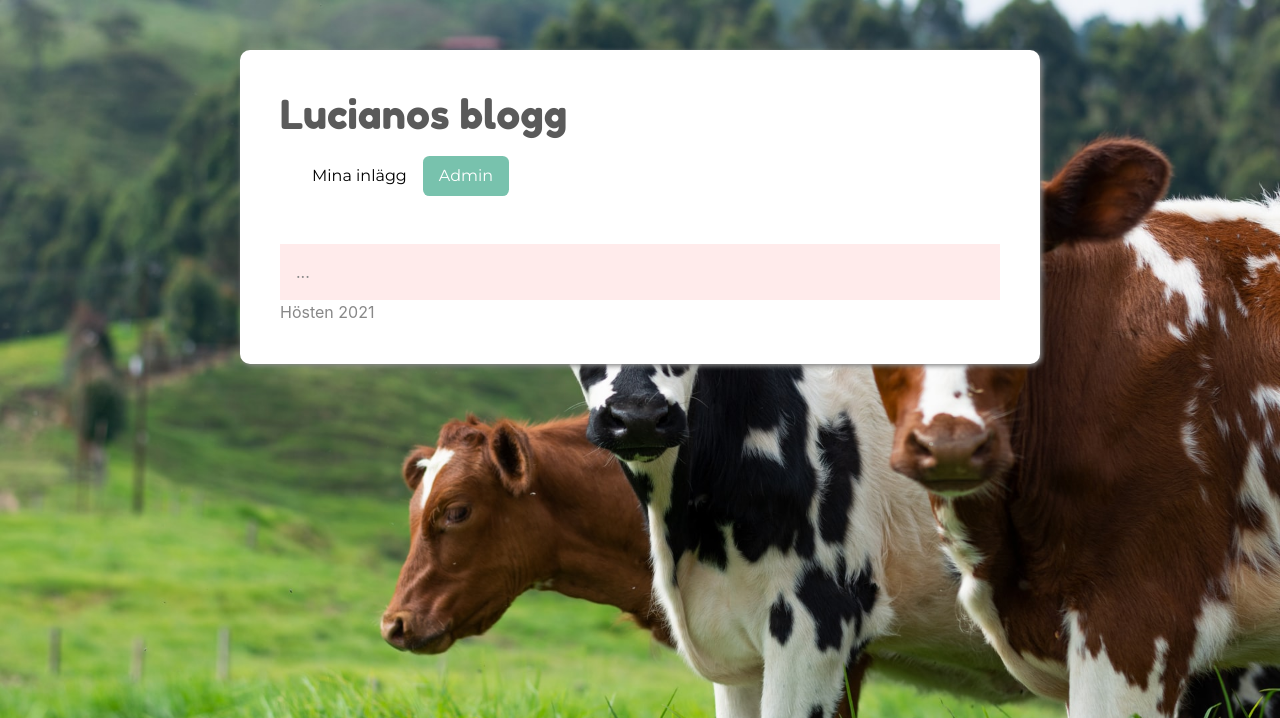
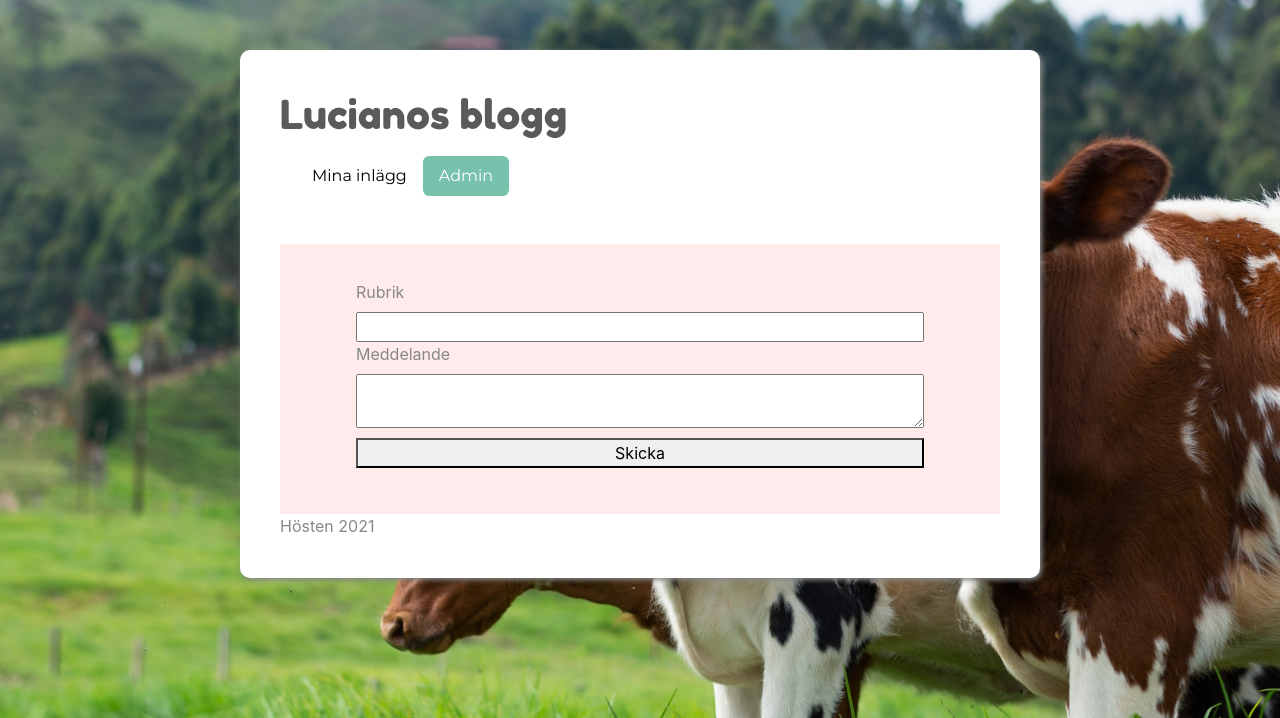
Before and after one commit to LC022867/EE19-ar3, a PHP site: page /admin/admin.php in a window 1280 px wide. Shown: the top 718 px of the page. Run offline with PHP 8.4, Linux system fonts and the light colour scheme; some libraries are stand-ins or nearby versions.

Commit message:
lärt mig att skapa user inom htpass

```diff
--- a/blogg/admin/admin.php
+++ b/blogg/admin/admin.php
@@ -19,7 +19,13 @@
             </nav>
         </header>
         <main>
-            ...
+            <form action="./spara.php" method="POST">
+                <label>Rubrik</label>
+                <input type="text" name="rubrik" required>
+                <label>Meddelande</label>
+                <textarea name="meddelande" required></textarea>
+                <button>Skicka</button>
+            </form>
         </main>
         <footer>
             Hösten 2021
--- /dev/null
+++ b/blogg/admin/blogg.txt
@@ -0,0 +1 @@
+<h3>Mr Bogdanoff</h3>, <p>Activate crab-17 :)</p><h3>Mr Cow</h3>, <p>Moooo</p>
--- a/blogg/index.php
+++ b/blogg/index.php
@@ -19,7 +19,10 @@
             </nav>
         </header>
         <main>
-            ...
+            <?php
+            $allText = file_get_contents("./admin/blogg.txt");
+            echo $allText;
+            ?>
         </main>
         <footer>
             Hösten 2021
--- a/blogg/style.css
+++ b/blogg/style.css
@@ -33,8 +33,11 @@ main p {
     margin: 20px;
 }
 main form {
-    margin: 20px;
+    margin: 20px 60px;
+    display: flex;
+    flex-direction: column;
 }
+
 main button {
     margin: 10px 0;
 }
```
Also changed, not shown: blogg/admin/spara.php (added, +13 -0 lines), blogg/admin/.htaccess.
